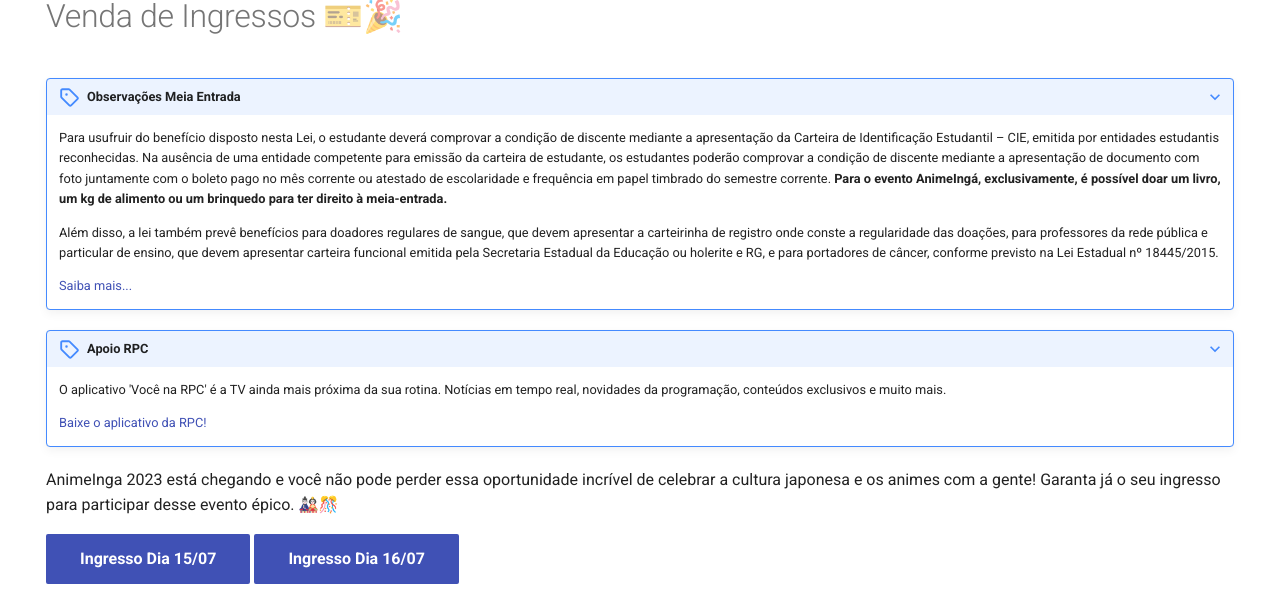
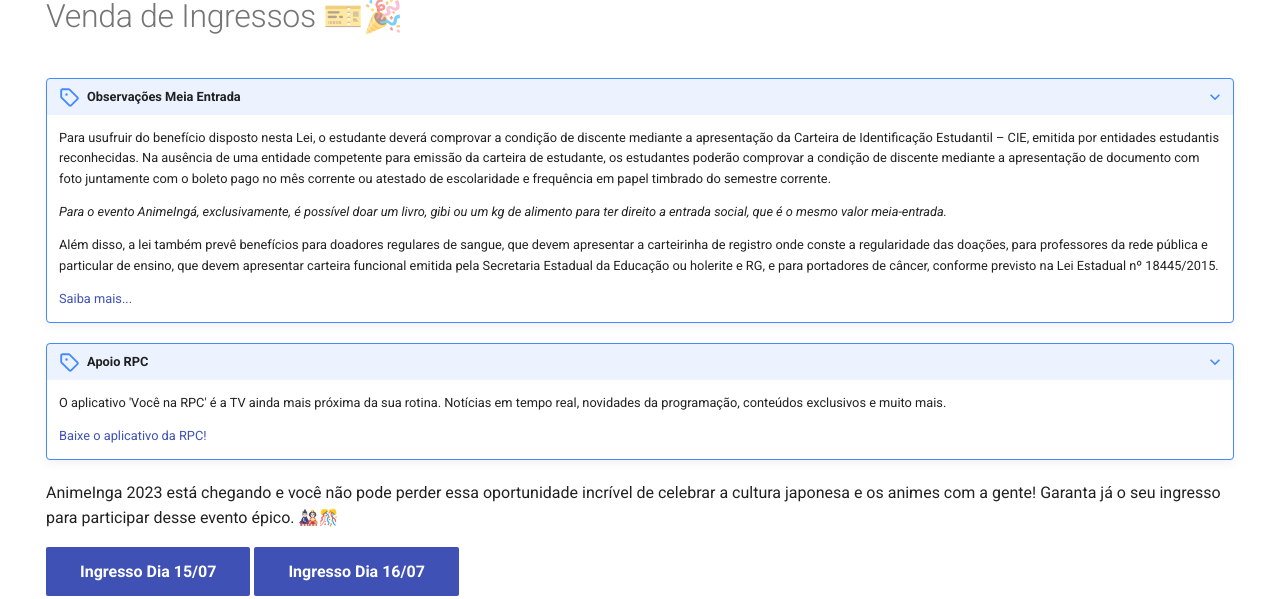
Before and after one commit to AnimeInga/animeinga.github.io, an MkDocs documentation site: the page built from docs/ingressos.md, in a window 1280 px wide and 900 px high, cut to the strip 301-900 px from the top of the window. Built offline with MkDocs 1.6.1 and Material for MkDocs 9.7.7, drawn with Linux system fonts in a browser that asks for light colours; plug-ins that fetch from the network failed and are left out.

Commit message:
feat: lei meia entrada

```diff
--- a/docs/ingressos.md
+++ b/docs/ingressos.md
@@ -12,7 +12,9 @@ hide:
 
 ???+ note "Observações Meia Entrada"
 
-    Para usufruir do benefício disposto nesta Lei, o estudante deverá comprovar a condição de discente mediante a apresentação da Carteira de Identificação Estudantil – CIE, emitida por entidades estudantis reconhecidas. Na ausência de uma entidade competente para emissão da carteira de estudante, os estudantes poderão comprovar a condição de discente mediante a apresentação de documento com foto juntamente com o boleto pago no mês corrente ou atestado de escolaridade e frequência em papel timbrado do semestre corrente. **Para o evento AnimeIngá, exclusivamente, é possível doar um livro, um kg de alimento ou um brinquedo para ter direito à meia-entrada.**
+    Para usufruir do benefício disposto nesta Lei, o estudante deverá comprovar a condição de discente mediante a apresentação da Carteira de Identificação Estudantil – CIE, emitida por entidades estudantis reconhecidas. Na ausência de uma entidade competente para emissão da carteira de estudante, os estudantes poderão comprovar a condição de discente mediante a apresentação de documento com foto juntamente com o boleto pago no mês corrente ou atestado de escolaridade e frequência em papel timbrado do semestre corrente.
+
+    *Para o evento AnimeIngá, exclusivamente, é possível doar um livro, gibi ou um kg de alimento para ter direito a entrada social, que é o mesmo valor meia-entrada.*
 
     Além disso, a lei também prevê benefícios para doadores regulares de sangue, que devem apresentar a carteirinha de registro onde conste a regularidade das doações, para professores da rede pública e particular de ensino, que devem apresentar carteira funcional emitida pela Secretaria Estadual da Educação ou holerite e RG, e para portadores de câncer, conforme previsto na Lei Estadual nº 18445/2015.
 
```
